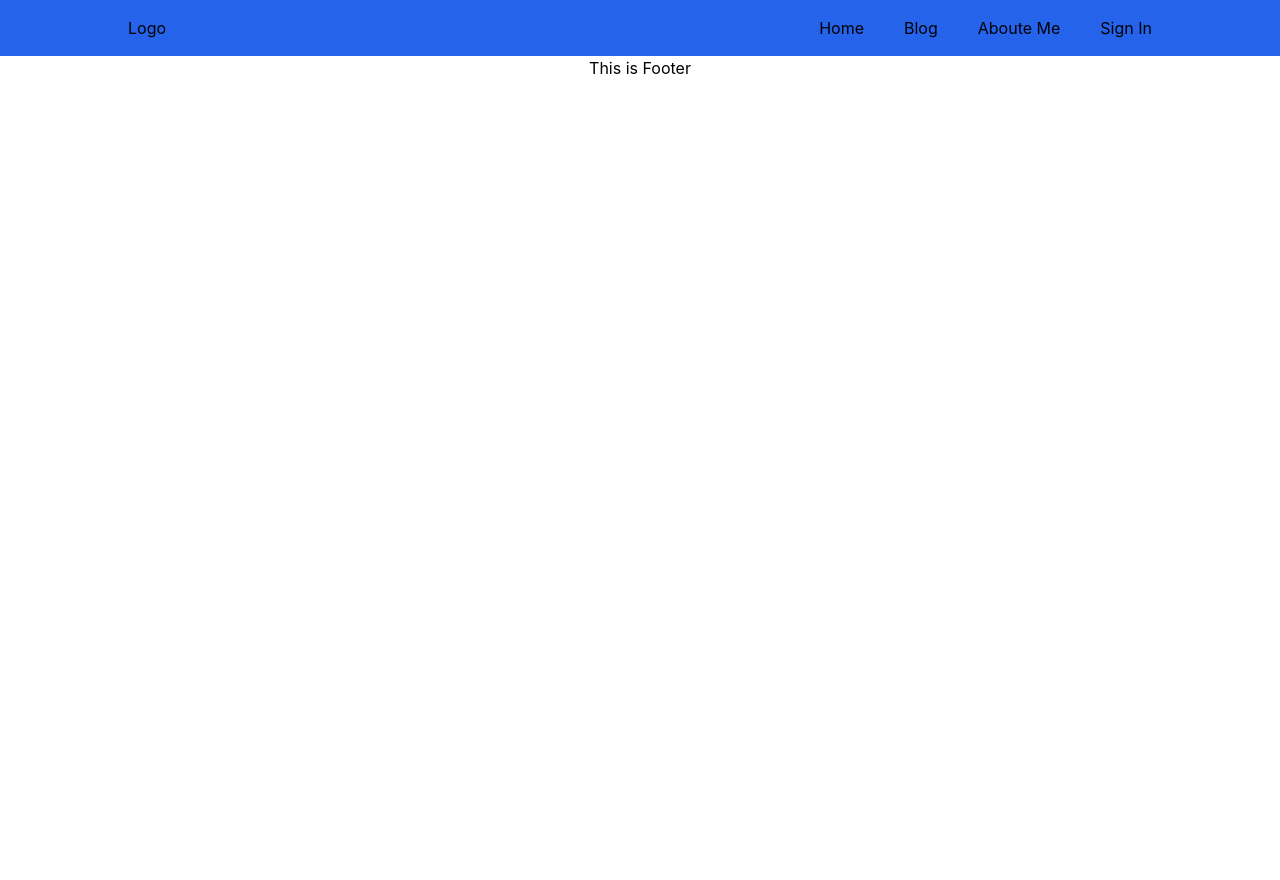
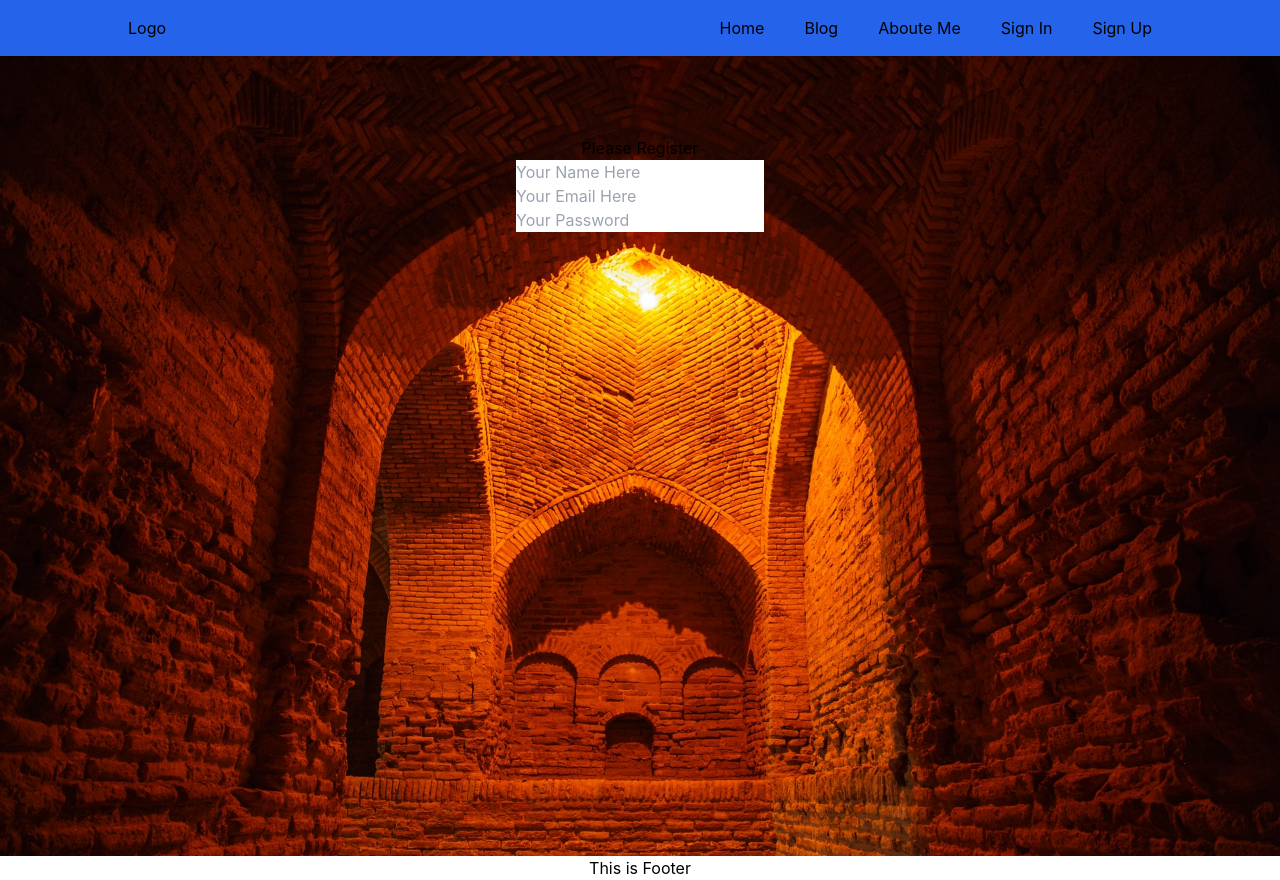
Before and after one commit to wdtahmid/beleiver-guide-v1, a React (Create React App) app in the folder believer-guide/: page /signup in a window 1280 px wide. Before the commit the page ends 800 px from the top, so only its background shows below. Built offline with nearby package versions, Linux system fonts and the light colour scheme.

Commit message:
Add signUp form put bg Image

```diff
--- a/believer-guide/src/App.css
+++ b/believer-guide/src/App.css
@@ -32,6 +32,7 @@
   from {
     transform: rotate(0deg);
   }
+
   to {
     transform: rotate(360deg);
   }
--- a/believer-guide/src/App.js
+++ b/believer-guide/src/App.js
@@ -8,6 +8,7 @@ import About from './Pages/About/About';
 import SignIn from './Pages/SignIn/SignIn';
 import Footer from './Pages/Shared/Footer/Footer';
 import CheckOut from './Pages/CheckOut/CheckOut';
+import SignUp from './Pages/SignUp/SignUp';
 
 function App() {
   return (
@@ -19,6 +20,7 @@ function App() {
         <Route path='/About' element={<About></About>}></Route>
         <Route path='/service/:serviceId' element={<CheckOut></CheckOut>}></Route>
         <Route path='/signin' element={<SignIn></SignIn>}></Route>
+        <Route path='signup' element={<SignUp></SignUp>}></Route>
       </Routes>
       <Footer></Footer>
     </div>
--- a/believer-guide/src/Pages/Shared/Header/Header.js
+++ b/believer-guide/src/Pages/Shared/Header/Header.js
@@ -11,6 +11,7 @@ const Header = () => {
                     <Link to='/blog'>Blog</Link>
                     <Link to='/about'>Aboute Me</Link>
                     <Link to='/signin'>Sign In</Link>
+                    <Link to='signup'>Sign Up</Link>
                 </nav>
             </div>
         </header>
--- a/believer-guide/src/Pages/SignUp/SignUp.js
+++ b/believer-guide/src/Pages/SignUp/SignUp.js
@@ -1,9 +1,31 @@
 import React from 'react';
+import './SingUp.css'
 
 const SignUp = () => {
+
+
+
+    const handleSignUp = (event) => {
+        event.preventDefault();
+    }
     return (
-        <div>
-            <h2>This is Sign Up Page</h2>
+        <div className="signup-container vh-full flex flex-col justify-items-start items-center h-screen">
+            <div className="signup pt-20">
+                <h2>Please Register</h2>
+                <div className="form">
+                    <form onSubmit={handleSignUp}>
+                        <div className="input-group">
+                            <input type="text" name="name" id="name" placeholder='Your Name Here' />
+                        </div>
+                        <div className="input-group">
+                            <input type="email" name="email" id="email" placeholder='Your Email Here' required />
+                        </div>
+                        <div className="input-group">
+                            <input type="password" name="password" id="password" placeholder='Your Password' required />
+                        </div>
+                    </form>
+                </div>
+            </div>
         </div>
     );
 };
--- /dev/null
+++ b/believer-guide/src/Pages/SignUp/SingUp.css
@@ -0,0 +1,5 @@
+.signup-container {
+    background-image: url("../../img/background/signup-bg.jpg");
+    background-size: cover;
+    background-position: 0 0;
+}
```
Also changed, not shown: believer-guide/src/img/background/signup-bg.jpg (added).
